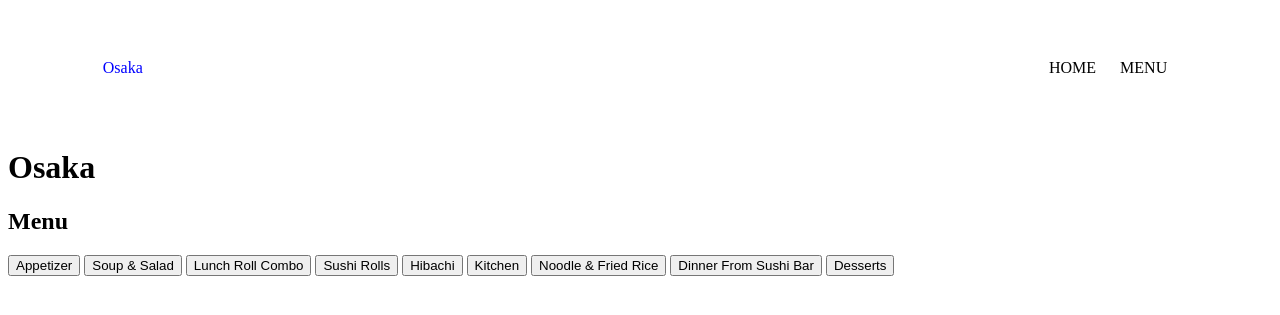
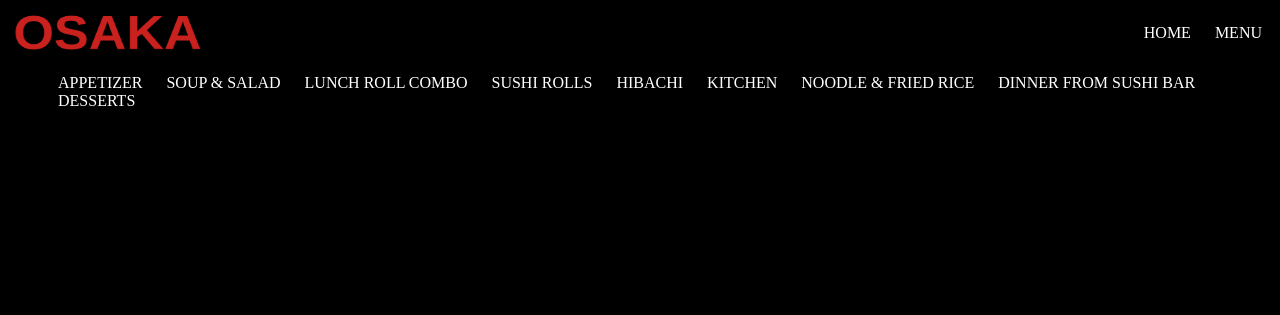
Before and after one commit to mcPython04/osakaMenu, a Django app: page /menu/ in a window 1280 px wide. Shown: the top 315 px of the page. Run offline with Django 4.2, Linux system fonts and the light colour scheme.

Commit message:
added basic styling

```diff
--- a/menu/static/menu/style.css
+++ b/menu/static/menu/style.css
@@ -1,13 +1,15 @@
+*{
+    background-color: black;
+}
+
+body {
+    color: white;
+}
 .navbar{
-    width: 85%;
     margin: auto;
-    padding: 35px 0;
     display: flex;
     align-items: center;
     justify-content: space-between;
-}
-.name {
-    color: blue;
 }
 .navbar ul li{
     list-style: none;
@@ -16,6 +18,17 @@
 }
 .navbar ul li a{
     text-decoration: none;
-    color: #000;
+    color: #fff;
     text-transform: uppercase;
 }
+
+.menu-nav ul li{
+    list-style: none;
+    display: inline-block;
+    margin: 0 10px;
+}
+.menu-nav ul li a{
+    text-decoration: none;
+    color: #fff;
+    text-transform: uppercase;
+}
--- a/menu/templates/menu/menu_nav.html
+++ b/menu/templates/menu/menu_nav.html
@@ -7,17 +7,20 @@
     <link rel="stylesheet" href="{% static 'menu/style.css' %}">
 </head>
 <body>
-    <h1>Osaka</h1>
-    <h2>Menu</h2>
-    <a href="{% url 'appetizer' %}"><button>Appetizer</button></a>
-    <a href="{% url 'soup_salad' %}"><button>Soup & Salad</button></a>
-    <a href="{% url 'roll_combo' %}"><button>Lunch Roll Combo</button></a>
-    <a href="{% url 'sushi' %}"><button>Sushi Rolls</button></a>
-    <a href="{% url 'hibachi' %}"><button>Hibachi</button></a>
-    <a href="{% url 'kitchen' %}"><button>Kitchen</button></a>
-    <a href="{% url 'noodle_rice' %}"><button>Noodle & Fried Rice</button></a>
-    <a href="{% url 'sushi_dinner' %}"><button>Dinner From Sushi Bar</button></a>
-    <a href="{% url 'dessert' %}"><button>Desserts</button></a>
+    <div class="menu-nav">
+        <ul>
+            <li><a href="{% url 'appetizer' %}">Appetizer</a></li>
+            <li><a href="{% url 'soup_salad' %}">Soup & Salad</a></li>
+            <li><a href="{% url 'roll_combo' %}">Lunch Roll Combo</a></li>
+            <li><a href="{% url 'sushi' %}">Sushi Rolls</a></li>
+            <li><a href="{% url 'hibachi' %}">Hibachi</a></li>
+            <li><a href="{% url 'kitchen' %}">Kitchen</a></li>
+            <li><a href="{% url 'noodle_rice' %}">Noodle & Fried Rice</a></li>
+            <li><a href="{% url 'sushi_dinner' %}">Dinner From Sushi Bar</a></li>
+            <li><a href="{% url 'dessert' %}">Desserts</a></li>
+        </ul>
+    </div>
+
     <br>
 
     {% block content %}
--- a/menu/templates/menu/navbar.html
+++ b/menu/templates/menu/navbar.html
@@ -8,7 +8,7 @@
 </head>
 <body>
     <div class="navbar">
-        <div class="name">Osaka</div>
+        <img src="{% static 'menu/images/logo.png' %}" class="logo" width="200" height="50">
         <ul>
             <li><a href="{% url 'home' %}">Home</a></li>
             <li><a href="{% url 'menu' %}">Menu</a></li>
```
Also changed, not shown: menu/static/menu/images/logo.png (added).
